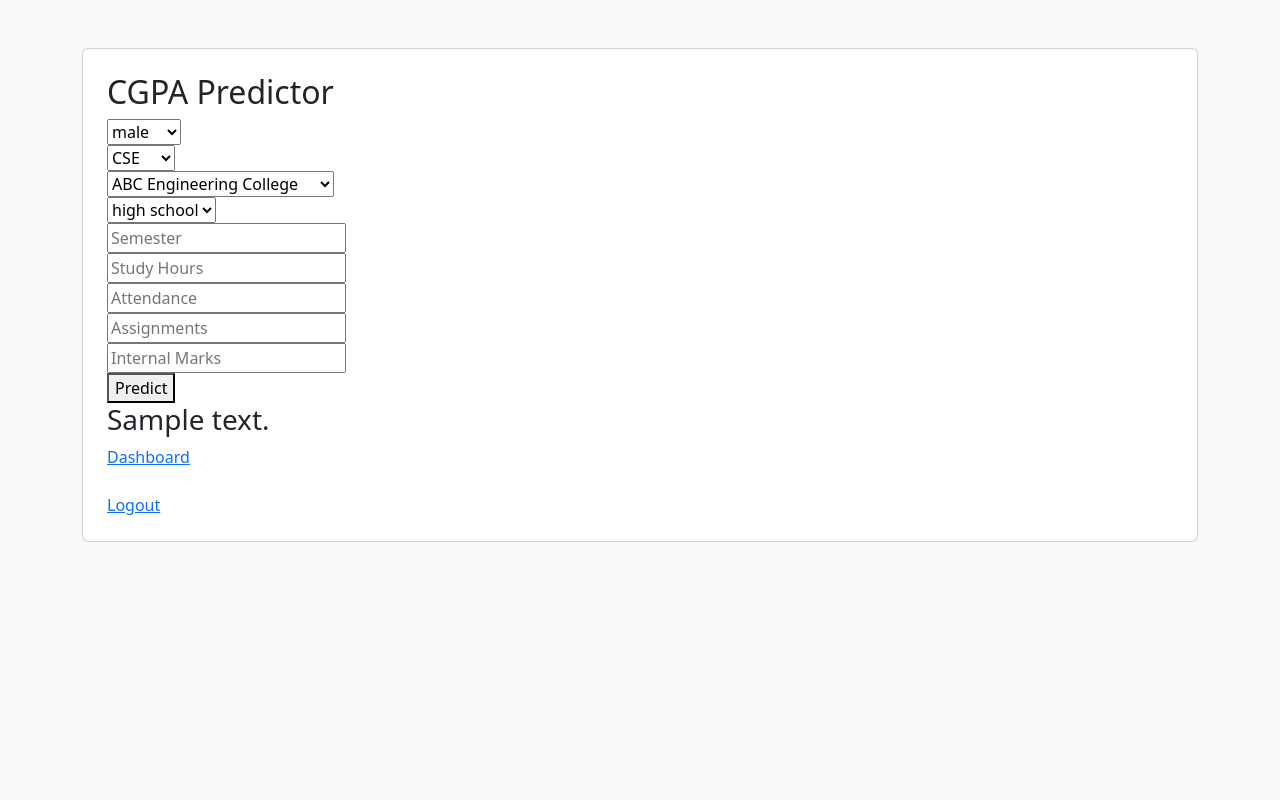
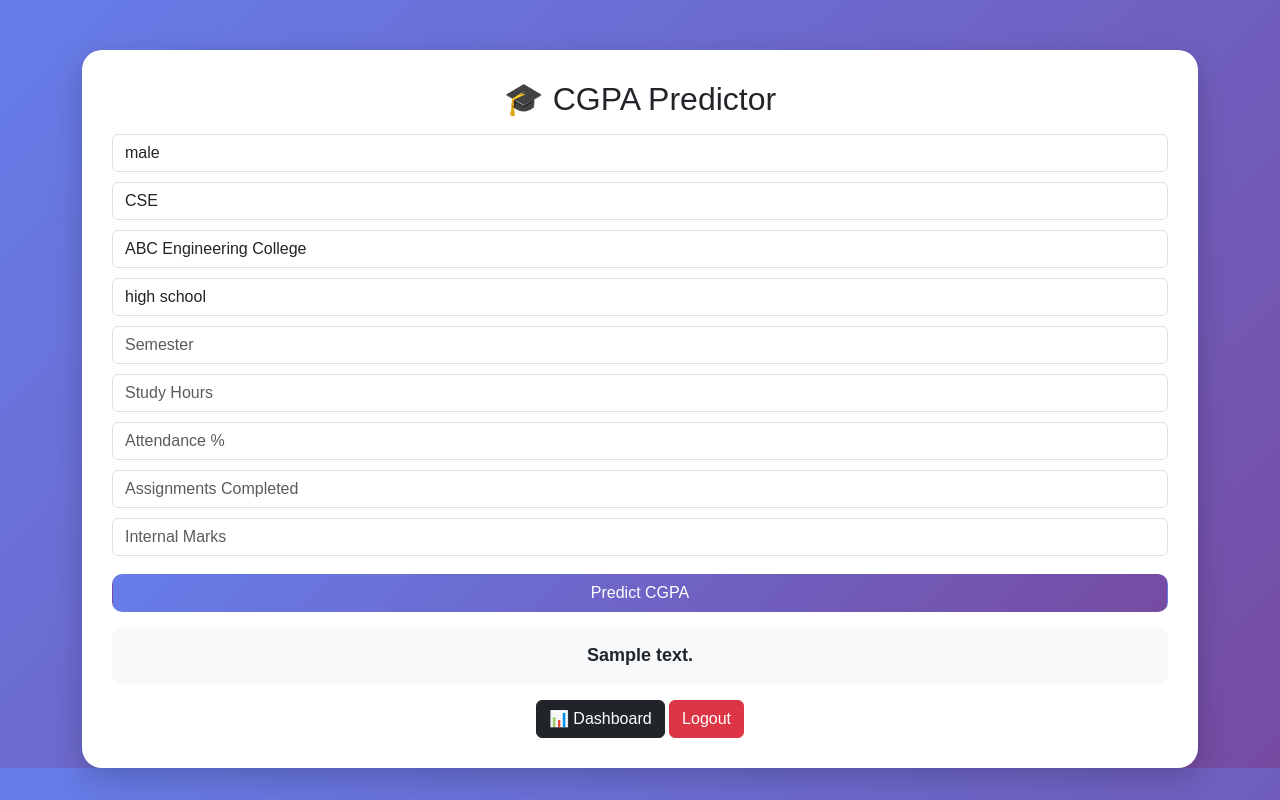
Before and after one commit to syedanshu/student-performance-prediction, a Flask app: template templates/index.html in a window 1280 px wide. Run offline with Flask 3, Linux system fonts and the light colour scheme; the template is opened without the code that fills it: most values are stand-ins (such as "Sample title", 1, 10 or a date in 2020); parts of the project's set-up code (start-up, migrations or seed data) failed here and were passed over.

```diff
--- a/app.py
+++ b/app.py
@@ -79,40 +79,38 @@ def predict():
 
 
 # ---------- DASHBOARD ----------
-@app.route('/dashboard', methods=['GET'])
+@app.route('/dashboard')
 def dashboard():
     df = pd.read_excel("student_performance_prediction.xlsx")
 
-    # Get selected branch from URL
-    selected_branch = request.args.get('branch')
-
-    # Apply filter if selected
-    if selected_branch and selected_branch != "All":
-        df = df[df['branch'] == selected_branch]
-
-    # Charts
-    fig1 = px.histogram(df, x="average_score",
-                        title="Average Score Distribution")
+    fig1 = px.box(df, y="average_score",
+                  color="branch",
+                  title="Score Distribution by Branch")
 
     fig2 = px.scatter(df,
                       x="study_hours_per_week",
                       y="average_score",
+                      color="branch",
+                      size="attendance_percentage",
                       title="Study Hours vs Performance")
 
-    fig3 = px.bar(df.groupby('branch')['average_score'].mean().reset_index(),
-                  x='branch',
-                  y='average_score',
-                  title="Branch-wise Performance")
+    fig3 = px.pie(df,
+                  names="branch",
+                  title="Branch Distribution",
+                  hole=0.4)
 
-    graph1 = fig1.to_html(full_html=False)
-    graph2 = fig2.to_html(full_html=False)
-    graph3 = fig3.to_html(full_html=False)
+    sem_data = df.groupby("semester")["average_score"].mean().reset_index()
+    fig4 = px.line(sem_data,
+                   x="semester",
+                   y="average_score",
+                   markers=True,
+                   title="Semester Performance Trend")
 
     return render_template("dashboard.html",
-                           graph1=graph1,
-                           graph2=graph2,
-                           graph3=graph3,
-                           selected_branch=selected_branch)
+                           graph1=fig1.to_html(False),
+                           graph2=fig2.to_html(False),
+                           graph3=fig3.to_html(False),
+                           graph4=fig4.to_html(False))
 
 
 # ---------- RUN ----------
--- /dev/null
+++ b/predictions.csv
@@ -0,0 +1,4 @@
+0.0,0.0,3.0,1.0,2.0,24.0,76.0,0.0,46.0,9.914000000000001
+0.0,0.0,3.0,1.0,2.0,24.0,76.0,0.0,46.0,9.914000000000001
+1.0,2.0,3.0,0.0,0.0,54.0,39.0,3.0,32.0,9.16999999999999
+0.0,0.0,5.0,1.0,2.0,24.0,78.0,10.0,45.0,9.964
--- a/templates/index.html
+++ b/templates/index.html
@@ -1,58 +1,103 @@
 <!DOCTYPE html>
-<html>
+<html lang="en">
 <head>
-<meta name="viewport" content="width=device-width, initial-scale=1">
-<link href="https://cdn.jsdelivr.net/npm/bootstrap@5.3.0/dist/css/bootstrap.min.css" rel="stylesheet">
+    <title>CGPA Predictor</title>
+    <meta name="viewport" content="width=device-width, initial-scale=1">
+
+    <link href="https://cdn.jsdelivr.net/npm/bootstrap@5.3.0/dist/css/bootstrap.min.css" rel="stylesheet">
+
+    <style>
+        body {
+            background: linear-gradient(135deg, #667eea, #764ba2);
+            font-family: 'Poppins', sans-serif;
+        }
+
+        .card-box {
+            background: white;
+            border-radius: 20px;
+            padding: 30px;
+            margin-top: 50px;
+            box-shadow: 0 10px 30px rgba(0,0,0,0.2);
+        }
+
+        .btn-custom {
+            background: linear-gradient(135deg, #667eea, #764ba2);
+            color: white;
+            border-radius: 10px;
+        }
+
+        .btn-custom:hover {
+            transform: scale(1.05);
+        }
+
+        .result-box {
+            background: #f8f9fa;
+            padding: 15px;
+            border-radius: 10px;
+            margin-top: 15px;
+            text-align: center;
+            font-weight: bold;
+            font-size: 18px;
+        }
+
+        input, select {
+            margin-bottom: 10px;
+        }
+    </style>
 </head>
 
-<body class="bg-light">
+<body>
 
-<div class="container mt-5">
-<div class="card p-4">
+<div class="container">
+<div class="card-box">
 
-<h2>CGPA Predictor</h2>
+<h2 class="text-center mb-3">🎓 CGPA Predictor</h2>
 
 <form action="/predict" method="post">
 
-<select name="gender">
+<select name="gender" class="form-control">
 <option>male</option>
 <option>female</option>
-</select><br>
+</select>
 
-<select name="branch">
+<select name="branch" class="form-control">
 <option>CSE</option>
 <option>ISE</option>
 <option>ECE</option>
 <option>MECH</option>
-</select><br>
+</select>
 
-<select name="college">
+<select name="college" class="form-control">
 <option>ABC Engineering College</option>
 <option>XYZ Institute of Technology</option>
 <option>Global Tech University</option>
-</select><br>
+</select>
 
-<select name="education">
+<select name="education" class="form-control">
 <option>high school</option>
 <option>diploma</option>
 <option>bachelor</option>
 <option>master</option>
-</select><br>
+</select>
 
-<input name="semester" placeholder="Semester"><br>
-<input name="study" placeholder="Study Hours"><br>
-<input name="attendance" placeholder="Attendance"><br>
-<input name="assignments" placeholder="Assignments"><br>
-<input name="internal" placeholder="Internal Marks"><br>
+<input name="semester" placeholder="Semester" class="form-control">
+<input name="study" placeholder="Study Hours" class="form-control">
+<input name="attendance" placeholder="Attendance %" class="form-control">
+<input name="assignments" placeholder="Assignments Completed" class="form-control">
+<input name="internal" placeholder="Internal Marks" class="form-control">
 
-<button>Predict</button>
+<button class="btn btn-custom w-100 mt-2">Predict CGPA</button>
 
 </form>
 
-<h3>{{ prediction_text }}</h3>
+<div class="result-box">
+{{ prediction_text }}
+</div>
 
-<a href="/dashboard">Dashboard</a><br>
-<a href="/logout">Logout</a>
+<div class="text-center mt-3">
+<a href="/dashboard" class="btn btn-dark">📊 Dashboard</a>
+<a href="/logout" class="btn btn-danger">Logout</a>
+</div>
 
 </div>
 </div>
```
Also changed, not shown: templates/dashboard.html (+71 -18 lines), templates/login.html (+99 -6 lines), train_model.py (+16 -7 lines), 1 other file.
